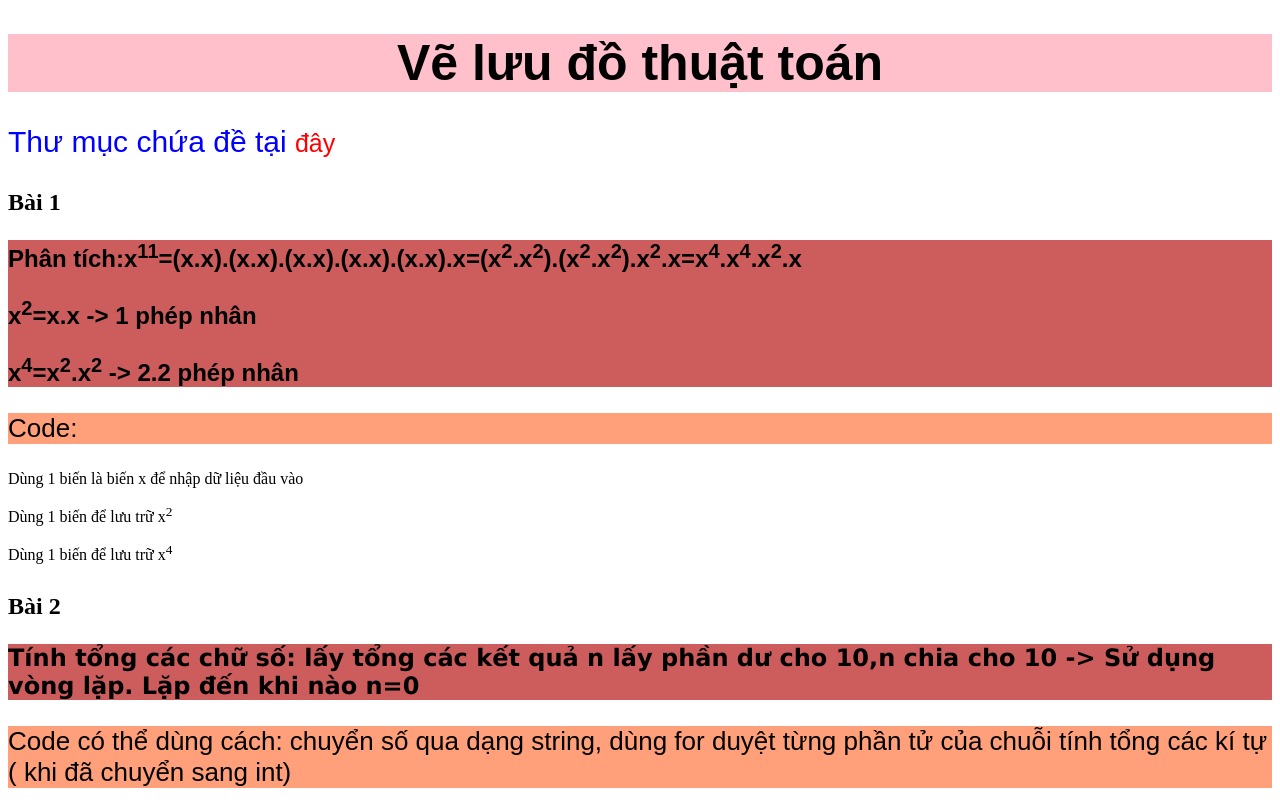
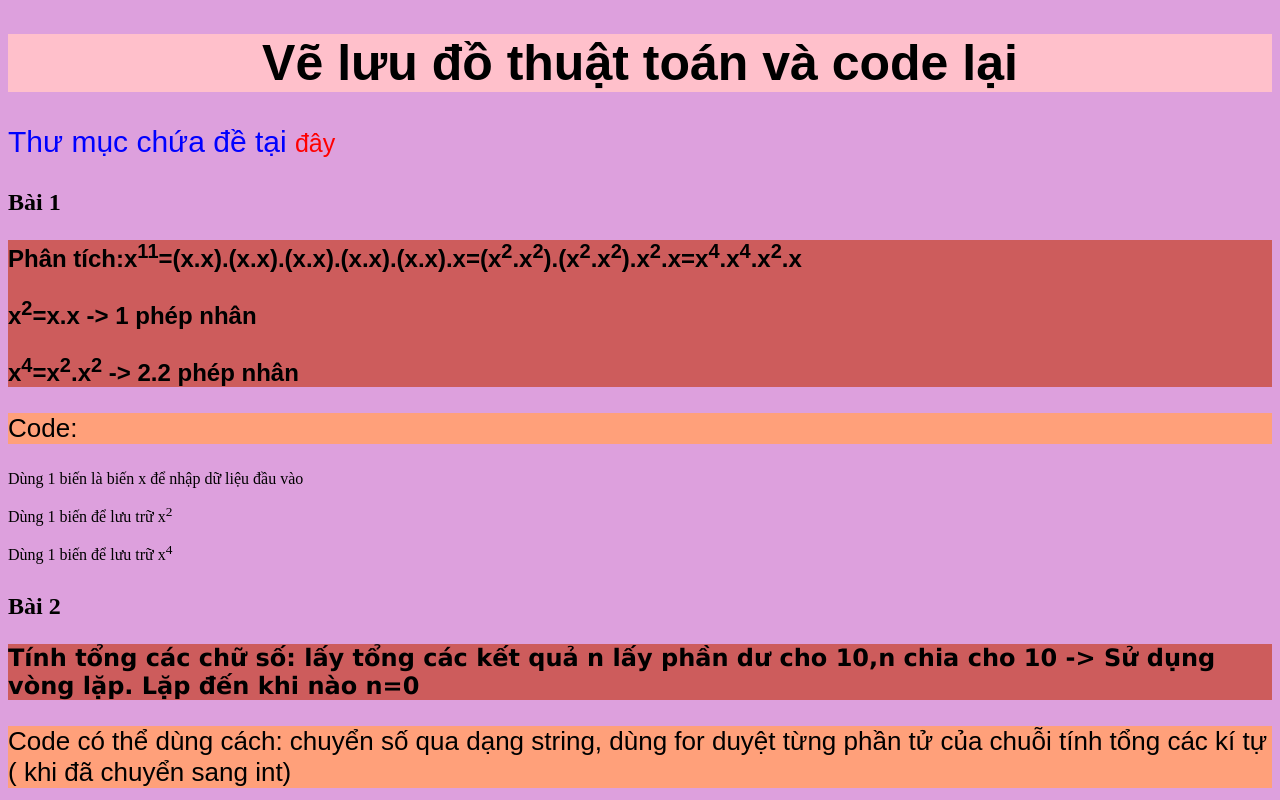
Before and after one commit to baoipc/D_LOfBht, a plain HTML site: page index.html in a window 1280 px wide. Shown: the top 800 px of the page. Drawn offline with Linux system fonts and the light colour scheme.

Commit message:
Update index.html

```diff
--- a/index.html
+++ b/index.html
@@ -19,11 +19,11 @@
     </style>
 </head>
 
-<body>
+<body style="background-color:plum; ">
     <title>
-        Topic 1
+        Topic 1+3
     </title>
-    <h1 style="text-align:center;font-family:Arial;background-color:pink;font-size:50px;"> Vẽ lưu đồ thuật toán </h1>
+    <h1 style="text-align:center;font-family:Arial;background-color:pink;font-size:50px;"> Vẽ lưu đồ thuật toán và code lại </h1>
     <span>
         <p style="color:blue;font-size:20px;font-family:Arial;font-size:30px;">Thư mục chứa đề tại
         <a href="https://drive.google.com/drive/folders/1-huEQhc7c4zG3i7XNkEUlXylODyWNHL7" target="_blank" style="text-decoration: none;color:red;font-size: 25px;"> đây </a>
```
